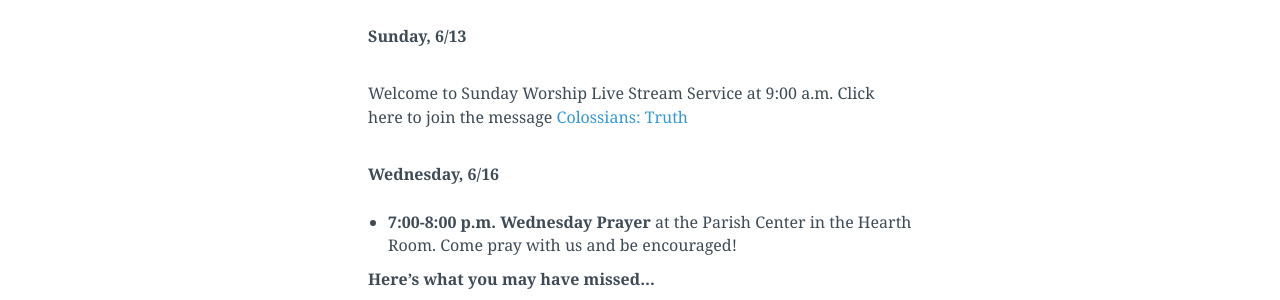
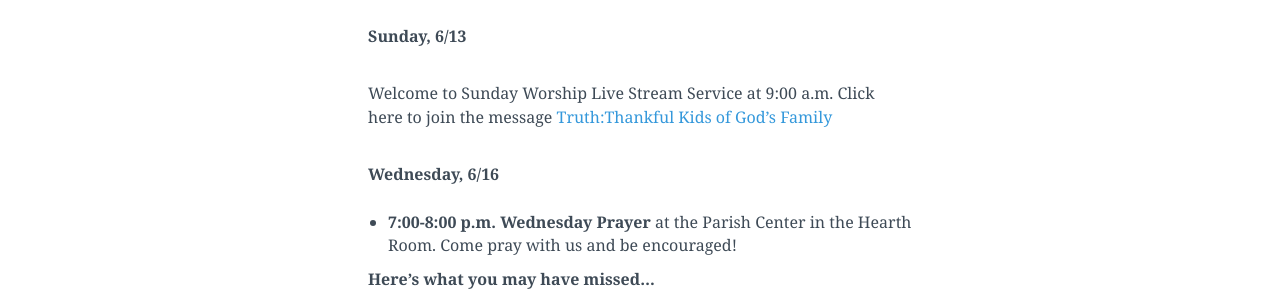
Before and after one commit to lukemoderwell/mariemont, a Jekyll site: the page built from updates.markdown, in a window 1280 px wide and 900 px high, scrolled down 976 px. Shown: the part 154-454 px from the top of the window. Built offline with Jekyll 4.4.1, drawn with Linux system fonts in a browser that asks for light colours; nearby versions of some CDN libraries.

Commit message:
Updated Updates

```diff
--- a/updates.markdown
+++ b/updates.markdown
@@ -30,7 +30,7 @@ Here is the link for the [Created for Worship Declarations Handout](https://driv
 
 **Sunday, 6/13**
 
-Welcome to Sunday Worship Live Stream Service at 9:00 a.m. Click here to join the message [Colossians: Truth](https://youtu.be/rt3_pwG6R1A)
+Welcome to Sunday Worship Live Stream Service at 9:00 a.m. Click here to join the message [Truth:Thankful Kids of God's Family](https://youtu.be/rt3_pwG6R1A)
 
 **Wednesday, 6/16**
 
```
